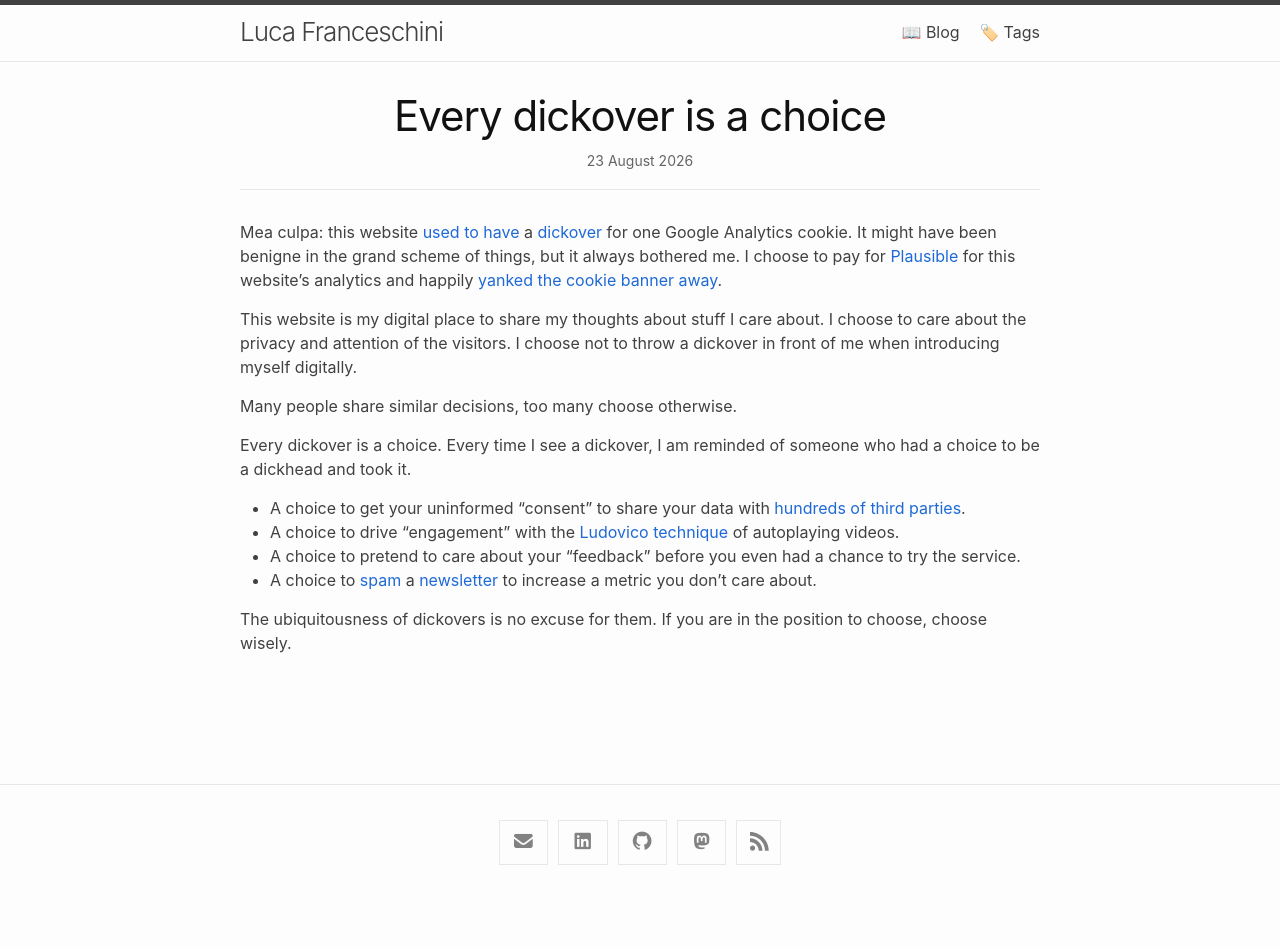
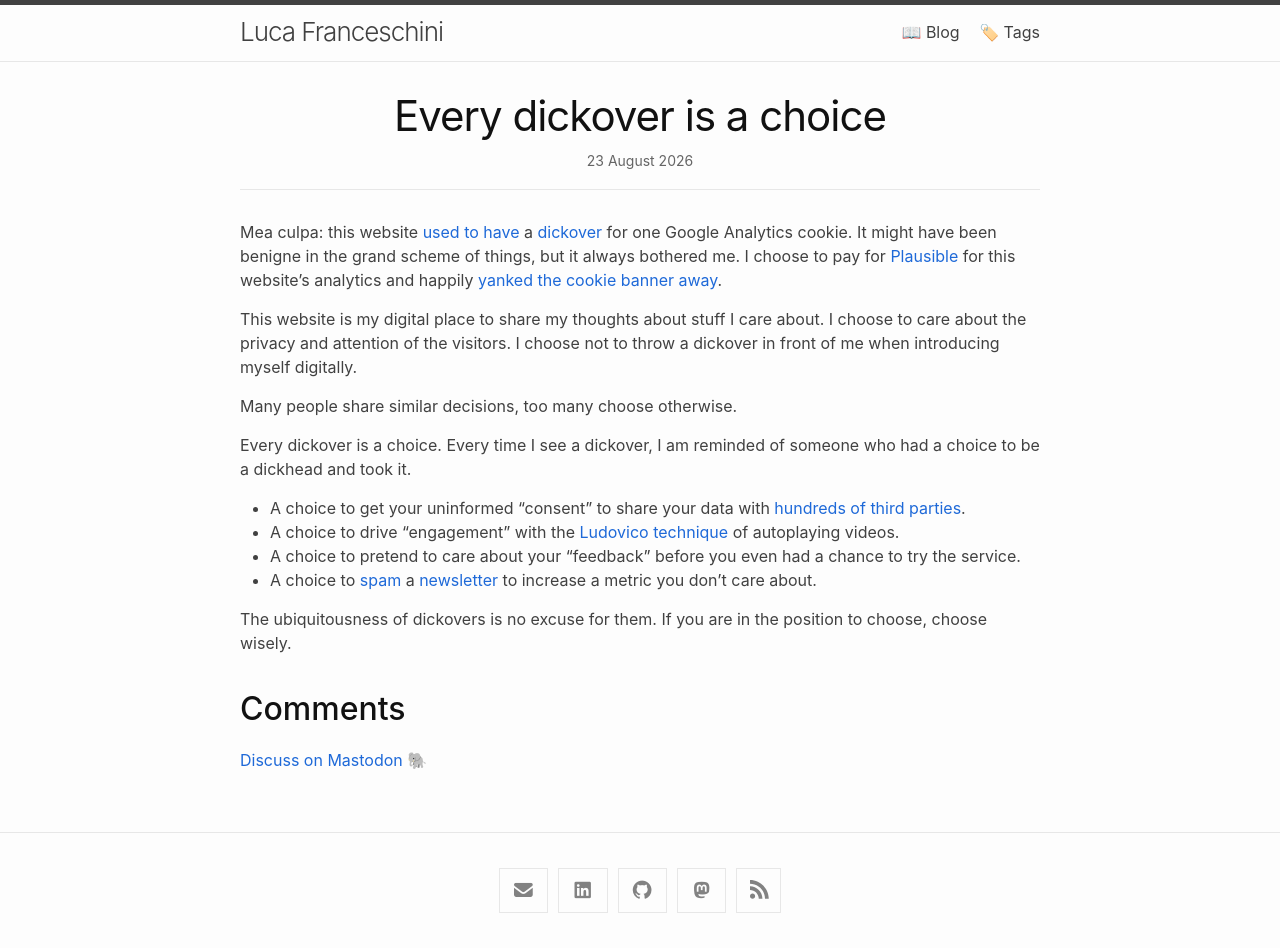
Before and after one commit to lucafrance/lucafrance.github.io, a Jekyll site: the page built from _posts/2026/2026-08-23-every-dickover-choice.md, in a window 1280 px wide. Built offline with Jekyll 4.4.1, drawn with Linux system fonts in a browser that asks for light colours; a script that is not in the unit is left out; before the commit the page ends 900 px from its top, so only the background shows below that; some of the changed lines change nothing that is shown.

Commit message:
Add Mastodon link

```diff
--- a/_posts/2026/2026-08-23-every-dickover-choice.md
+++ b/_posts/2026/2026-08-23-every-dickover-choice.md
@@ -1,7 +1,7 @@
 ---
 title: Every dickover is a choice
 tags: []
-mastodon:
+mastodon: https://mastodon.social/@lucafeu/117144251006173076
 ---
 
 Mea culpa: this website [used to have]({% post_url 2022/2022-03-26-cookies-jekyll %}) a [dickover](https://daringfireball.net/2026/05/what_is_a_dickover) for one Google Analytics cookie.
```
